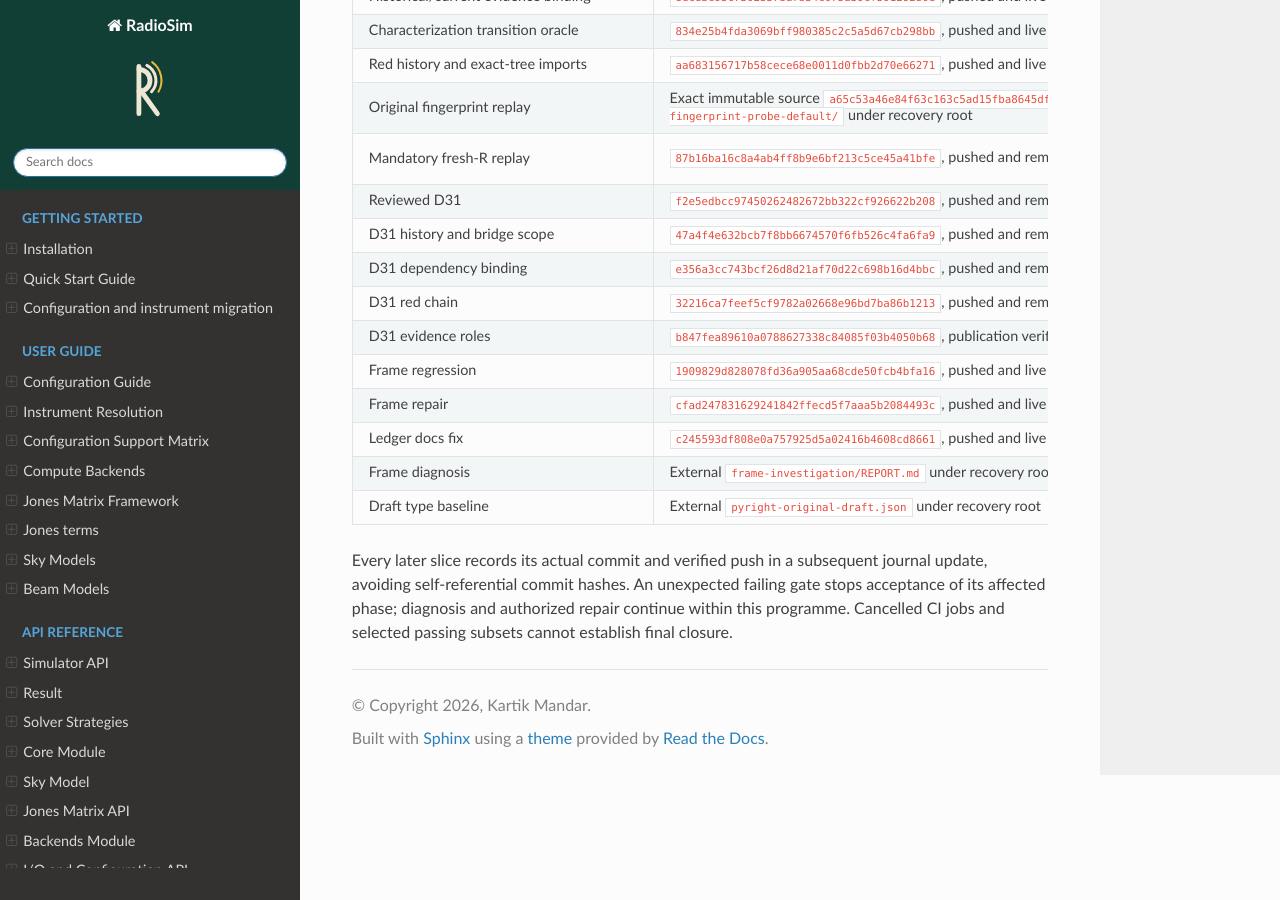
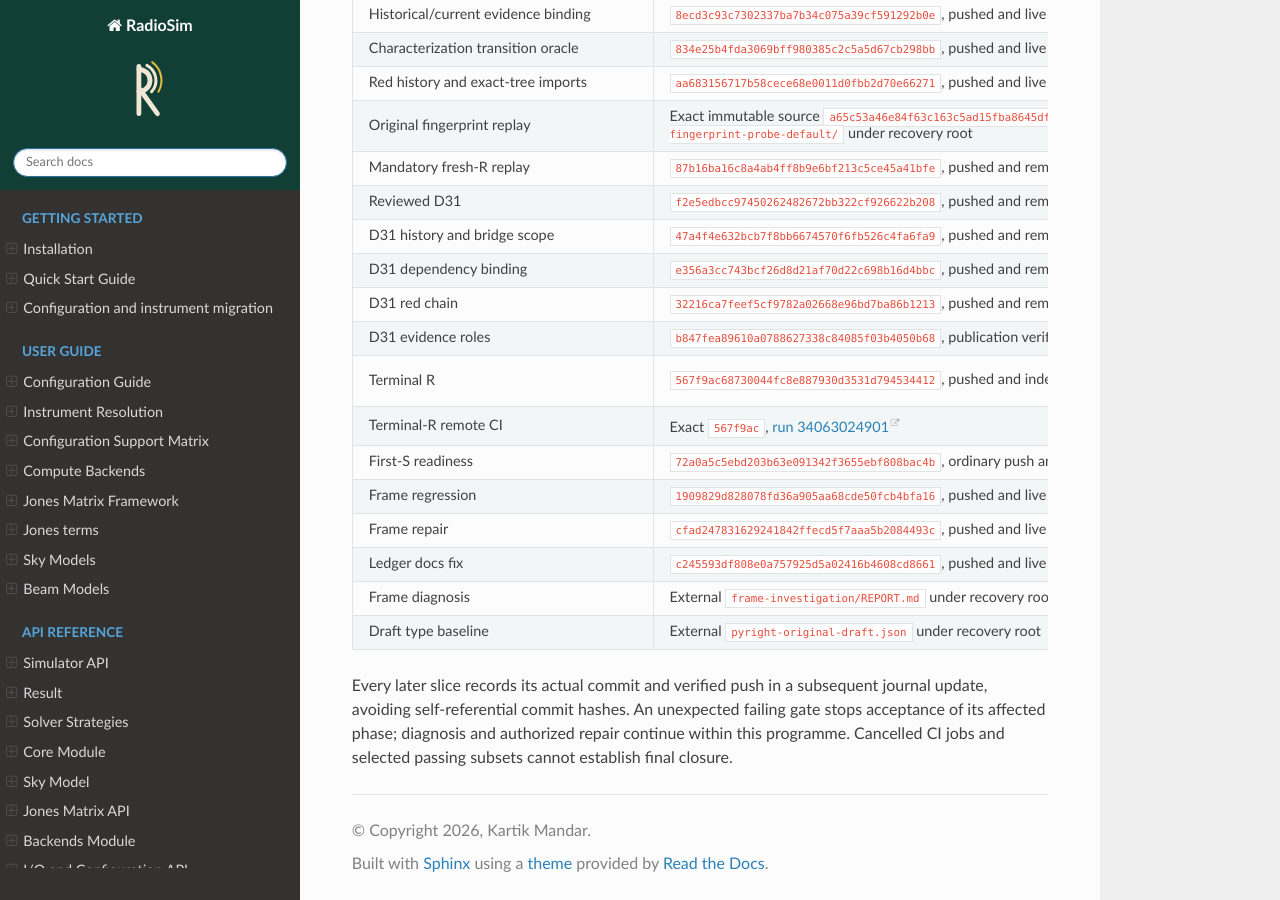
Before and after one commit to RRI-interferometry/RRIVis, a Sphinx documentation site: the page built from docs/development/completion_ledger.md, in a window 1280 px wide and 900 px high, scrolled down 2292 px. Built offline with Sphinx 7.4.7 and the Read the Docs theme 3.1.0, drawn with Linux system fonts in a browser that asks for light colours; some of the changed lines change nothing that is shown.

Commit message:
docs: record accepted terminal R and first source guard

```diff
--- a/docs/development/completion_ledger.md
+++ b/docs/development/completion_ledger.md
@@ -39,11 +39,11 @@ fixtures. No implementation is authored in another worktree.
 
 | ID | Authority and current observation | Required result / small slices | Verification and acceptance | State |
 |---|---|---|---|---|
-| A1 | SCI-004 design Sections 13.7/14; D30 review recovery and D31 runtime-input ownership correction | Authenticate original records; reviewed historical exceptions and main-only phase ranges; strict validator repair | Two fresh reviews of identical design bytes; full ancestry/path/blob checks and hostile mutations; preserve historical red inventories 29 + 6 + 2 | D31 history, dependency, red and evidence bindings pushed; D30 remains range origin; complete terminal-R gates pending |
-| A2 | D29 five-path candidate and original fingerprint R3 `a65c53a46e84f63c163c5ad15fba8645df33d1d2`; replacement-S3 overlaps two evidence paths | Integrate historical/current binding and oracle deltas by hunk; isolate exact historical imports; freeze terminal R | Exactly two expected failures and three controls at historical source; explicit source path, PYTHONNOUSERSITE=1 and verified radiosim.__file__; complete governed serial suite | Original fingerprint replay verified; exact-87b fresh replay passed on Python 3.11 and 3.12; later terminal R still requires its own gates |
+| A1 | SCI-004 design Sections 13.7/14; D30 review recovery and D31 runtime-input ownership correction | Authenticate original records; reviewed historical exceptions and main-only phase ranges; strict validator repair | Two fresh reviews of identical design bytes; full ancestry/path/blob checks and hostile mutations; preserve historical red inventories 29 + 6 + 2 | Complete terminal R at `567f9ac` independently accepted by both reviewers; D31 operative and D30 range origin remain distinct |
+| A2 | D29 five-path candidate and original fingerprint R3 `a65c53a46e84f63c163c5ad15fba8645df33d1d2`; replacement-S3 overlaps two evidence paths | Integrate historical/current binding and oracle deltas by hunk; isolate exact historical imports; freeze terminal R | Exactly two expected failures and three controls at historical source; explicit source path, PYTHONNOUSERSITE=1 and verified radiosim.__file__; complete governed serial suite | Exact `567f9ac` replay and disjoint characterization partition pass; complete serial unit suite 7,618 passed, two existing platform skips; original 80 stopped-candidate hunks accounted for, 63 primary source hunks still pending |
 | B1 | Failed CI at `cfc9b10`; frame certificate reports outside-slab horizon sign mismatches | Reproduce operational/frozen root/guard/slab issue with environment provenance; reviewed correction if contract changes; focused fix | Independent physics and numerical diagnosis; decisive regression with unchanged scientific budgets; serial and compatibility jobs | Repair pushed; 13 frame tests pass on both Python versions and all seven public integration tests pass on Python 3.12; final exact-SHA CI remains pending |
 | B2 | Failed CI reports SciPy intersphinx inventory ConnectTimeout | Inspect failed logs and current retrieval; bounded reliability fix if reproduced/justified | Clean warnings-as-errors Sphinx build; retain documentation validation | Fresh retrieval succeeded for all inventories; original CI ConnectTimeout remains an observed transient retrieval failure |
-| C1 | D25 production v2 contract and D31 same-run runtime input anchor; preserved draft has strict-schema and same-run-join defects | Account for every original hunk; corrected input manifests, runtime identity bridge, result records, evidence/schema, acceptance and hostile tests in coherent source commits | Path-independent reconstruction/relocation, semantic mutation and malformed-input rejection; exact nine-key production family and retained manifests; seven modified paths plus four authenticated disposals | D31 grants the required solver anchor and one synthetic fixture repair; source implementation waits for terminal-R gates |
+| C1 | D25 production v2 contract and D31 same-run runtime input anchor; preserved draft has strict-schema and same-run-join defects | Account for every original hunk; corrected input manifests, runtime identity bridge, result records, evidence/schema, acceptance and hostile tests in coherent source commits | Path-independent reconstruction/relocation, semantic mutation and malformed-input rejection; exact nine-key production family and retained manifests; seven modified paths plus four authenticated disposals | First S `72a0a5c` pushed and independently reviewed; generation refuses incomplete source before measurement; runtime bridge and complete v2 integration remain pending |
 | C2 | SCI-004 M3 Sections 10–14; four rejected-artifact deletions and six null sentinels | Complete replacement source range; authenticate disposal; generate new evidence from clean exact terminal source tip; separate E and A commits | HDF5/bounded reads, summary, UVFITS/MS read-back, full correlations/time/solver/provenance; all families; retained non-gating performance; fresh independent manual/numerical/schema acceptance | Pending C1/B1 |
 | D1 | SCI-004 Sections 7/9/15; public solver currently rejects HEALPix/hybrid and non-scalar beams; accepted SCI-005 beam contracts remain authoritative | Reviewed successor public support contract; integrate point/HEALPix/hybrid full Stokes; stationary squint and applicable full-efield support through canonical BeamSystem/Jones | Public API and CLI tests; dense/sparse pixel measure, frequencies, tangent/receptor frames, component provenance; common direct oracle and two-tier predicates | Inventory underway; successor contract before implementation |
 | D2 | SCI-004 Section 9 defers public backend routing; current dense public path is NumPy | Route dense contraction/synthesis through requested backend; enforce real precision/x64; stream budgeted transfer blocks; implement canonical worker scheduling | Public NumPy/JAX/Dask parity, precision rejection, allocation-before-budget rejection, scheduling instrumentation and worker invariance; independent computational review | Pending D1 contract |
@@ -100,6 +100,9 @@ input ownership and output-to-fixture identity joins.
 | D31 dependency binding | `e356a3cc743bcf26d8d21af70d22c698b16d4bbc`, pushed and remote verified | Both reviewers ACCEPT patch `de52dc45745e7b1c719abaa1950f69e9fcbb7fe07a2a9902fb7a92a66fb099d6`; root 102 tests pass in 35.54s and independent stable run in 35.20s; another reviewer run failed only its final ambient-status check during concurrent commit-hook handling and is not counted as passing |
 | D31 red chain | `32216ca7feef5cf9782a02668e96bd7ba86b1213`, pushed and remote verified | Both reviewers ACCEPT patch `37889f77ac932690df620772aa4a4841f900afcb83a3b49faa88e181500d0d7c`; 74 nonheavy tests pass in 14.03s; original historical identities and heavy replay implementation unchanged |
 | D31 evidence roles | `b847fea89610a0788627338c84085f03b4050b68`, publication verified before this journal commit | Both reviewers ACCEPT patch `2fc9712b07a91887d0b1679a3fd11dee53aca21f6a438d6fd1b874f640bd3d21`; 307 tests pass in 38.88s; separate source-read and loaded D31/D30 joins; 112 existing strict tool diagnostics unchanged; generation still refuses an authoring tip |
+| Terminal R | `567f9ac68730044fc8e887930d3531d794534412`, pushed and independently accepted | All eleven gates pass; disjoint characterization partition 1 + 5 + 11, exactly two governed failures and three controls within the five-node replay; dependency 102 pass, red 75 pass, Tier 8 21 pass, complete serial units 7,618 pass and two existing complex256 availability skips; strict type total 2,958 under unchanged 4,600 ceiling; external `terminal-r-567f9ac/validation.json` SHA-256 `674f743e535a82d196b2fab98a46b95950886b9fdce932c8b1a72344736430cb` |
+| Terminal-R remote CI | Exact `567f9ac`, [run 34063024901](https://github.com/RRI-interferometry/RadioSim/actions/runs/34063024901) | Backend parity and lint/metadata/types/docs succeed; all six compatibility jobs cancelled, with the checked Linux/Python-3.12 annotation recording the 45-minute job limit during non-slow tests; cancelled cells are not accepted; runtime/timeout repair remains pending outside the current source path grant |
+| First-S readiness | `72a0a5c5ebd203b63e091342f3655ebf808bac4b`, ordinary push and live remote verified | Both reviewers ACCEPT complete patch `0ec58766f135a6f498d2dad2441d6f78f6f09e6d9be3120fb5f5b55c6f180e10`; 379 candidate tests pass, independent 72 focused tests pass, committed dependency/evidence run 481 pass in 94.75s; lint/format/whitespace pass, type total and focused diagnostic set unchanged; actual committed range resolves terminal R and generation refuses with all four rejected artifacts unchanged |
 | Frame regression | `1909829d828078fd36a905aa68cde50fcb4bfa16`, pushed and live remote verified | Two controlled expected-red assertions under each Python version: mismatch count 1, not 0; no collection/import failure |
 | Frame repair | `cfad247831629241842ffecd5f7aaa5b2084493c`, pushed and live remote verified | Both independent reviewers ACCEPT frozen full test/source patch `231f48c6d0d4bae419bb0cba0091813c928be40e3100713754c3a7c5904e00cb`; 13 frame tests pass in each environment; 7 public Python-3.12 integration tests pass in 741.40s; solver strict diagnostics remain 78 with no added diagnostic |
 | Ledger docs fix | `c245593df808e0a757925d5a02416b4608cd8661`, pushed and live remote verified | Fresh Sphinx build fetched all inventories; explicit ledger orphan declaration restored warnings-as-errors success |
```
